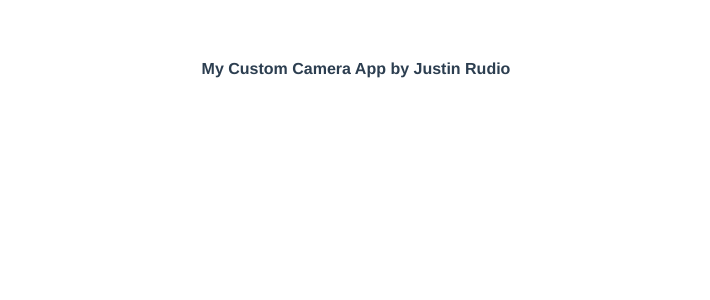
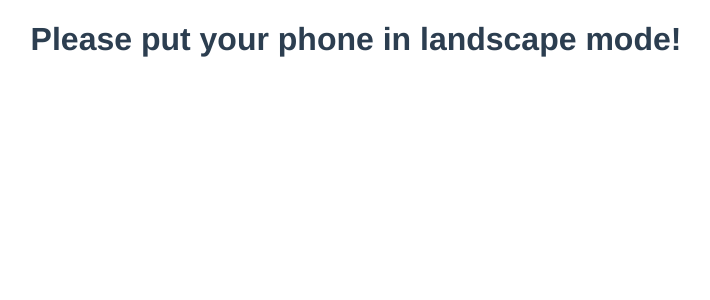
Before and after one commit to jrudio/my-custom-camera, a Vue app: page / in a window 1280 px wide. Shown: the top 300 px of the page, without its empty margins (284-994 px from the left). Built offline with nearby package versions, Linux system fonts and the light colour scheme; no server answers.

Commit message:
fixed overlay to fit correctly

```diff
--- a/public/index.html
+++ b/public/index.html
@@ -5,6 +5,7 @@
     <meta http-equiv="X-UA-Compatible" content="IE=edge">
     <meta name="viewport" content="width=device-width,initial-scale=1.0">
     <link rel="icon" href="<%= BASE_URL %>favicon.ico">
+    <link rel="stylesheet" href="//fonts.googleapis.com/css?family=Roboto:300,400,500,700,400italic|Material+Icons">
     <title>sierra-banner</title>
   </head>
   <body>
--- a/src/App.vue
+++ b/src/App.vue
@@ -22,6 +22,6 @@ export default {
   -moz-osx-font-smoothing: grayscale;
   text-align: center;
   color: #2c3e50;
-  margin-top: 60px;
+  /* margin-top: 60px; */
 }
 </style>
--- a/src/components/Camera.vue
+++ b/src/components/Camera.vue
@@ -1,8 +1,20 @@
 <template>
   <div id="canvas-wrapper">
-    <h4>My Custom Camera App by Justin Rudio</h4>
+
+    <!-- <h4>My Custom Camera App by Justin Rudio</h4>
+
+    <md-button class="md-raised">
+      show stats
+    </md-button> -->
+    <h1 v-if="isPortrait">Please put your phone in landscape mode!</h1>
+
     <p id="log"></p>
-    <canvas id="canvas"></canvas>
+
+    <div class="md-layout md-gutter">
+      <div class="md-layout-item">
+        <canvas id="canvas"></canvas>
+      </div>
+    </div>
   </div>
 </template>
 
@@ -11,7 +23,8 @@
 import BannerOverlay from '../assets/sierra_overlay.png';
 
 // when requesting our desired resolution of 640x480 using Chrome's camera api
-// we actually get 480x640 on mobile (tested on a Pixel 2)
+// we actually get 480x640 on mobile (portrait mode; tested on a Pixel 2)
+// landscape gives us our desired constraint
 const camera = {
   width: 640,
   height: 480,
@@ -67,19 +80,27 @@ function pipeCameraToCanvas(appState = {}) {
     const canvasWidth = canvas.width;
     const canvasHeight = canvas.height;
 
-    ctx.clearRect(0, 0, canvasWidth, canvasHeight);
-
     if (videoContainer !== undefined && videoContainer.isReady) {
       const { video } = videoContainer;
       const { videoWidth, videoHeight } = video;
+      // const { screen } = window;
+      // const { availHeight, availWidth } = screen;
 
       let info = `video - width: ${videoWidth} height: ${videoHeight}\n`;
-      info += `canvas - width: ${canvasWidth} height: ${canvasHeight}`;
+      // info += `canvas - width: ${canvasWidth} height: ${canvasHeight}\n`;
+      // info += `viewport - width: ${availWidth} height: ${availHeight}`;
+      info += window.screen.orientation.type;
       document.getElementById('log').innerText = info;
+
+      // we need landscape
+      // if (screen.orientation.type !== 'landscape-primary') {
+      //   requestAnimationFrame(pipeCameraToCanvas(appState));
+      //   return;
+      // }
 
       ctx.drawImage(video, 0, 0, videoWidth, videoHeight);
       ctx.globalAlpha = 0.55;
-      ctx.drawImage(bannerOverlay, 0, 0);
+      ctx.drawImage(bannerOverlay, 0, 0, videoWidth, videoHeight);
       ctx.globalAlpha = 1;
     }
 
@@ -146,7 +167,7 @@ export default {
   },
   data() {
     return {
-      hello: 'world',
+      isPortrait: () => window.screen.orientation.type === 'landscape-primary',
     };
   },
 };
```
